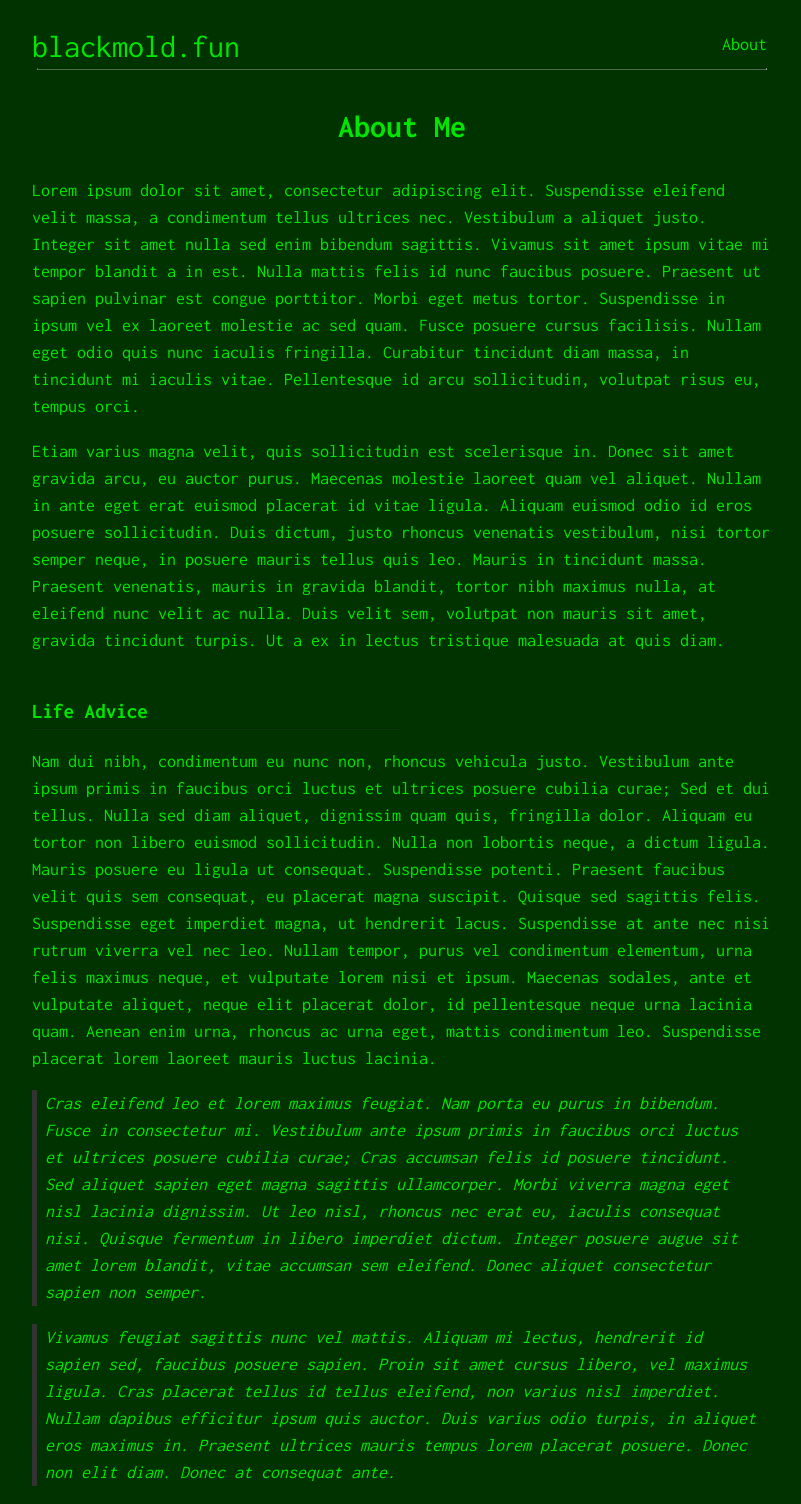
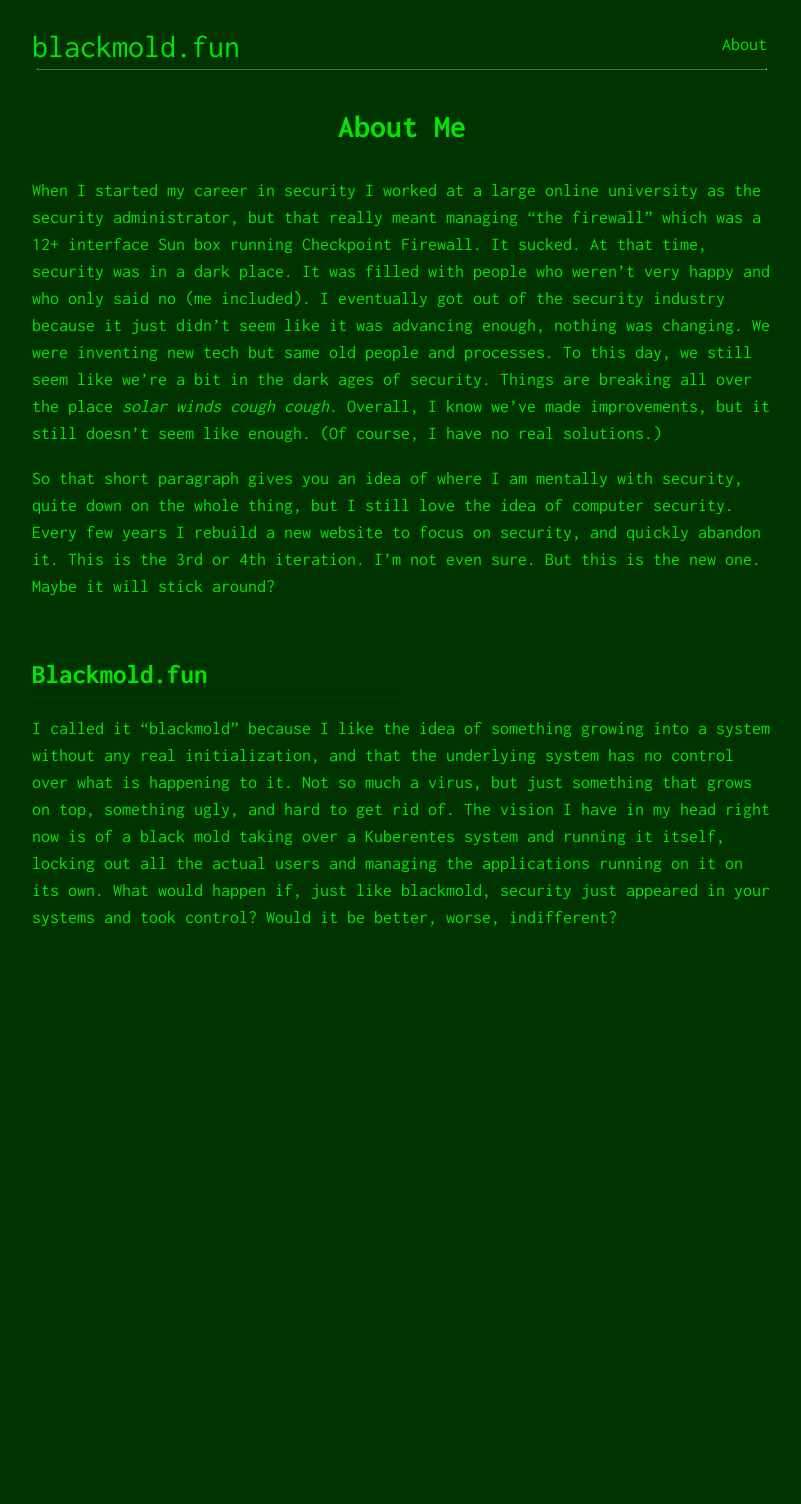
Before and after one commit to blackmold-fun/blackmold-fun.github.io, a Jekyll site: the page built from about.md, in a window 1280 px wide. Shown: the whole page, without its empty margins (238-1039 px from the left). Built offline with Jekyll 4.4.1, drawn with Linux system fonts in a browser that asks for light colours; nearby versions of some CDN libraries; comment, search, counter and statistics services are not loaded; after the commit the page ends 949 px from its top, so only the background shows below that.

Commit message:
udate about

```diff
--- a/about.md
+++ b/about.md
@@ -3,14 +3,10 @@ layout: default
 title: About Me
 ---
 
-Lorem ipsum dolor sit amet, consectetur adipiscing elit. Suspendisse eleifend velit massa, a condimentum tellus ultrices nec. Vestibulum a aliquet justo. Integer sit amet nulla sed enim bibendum sagittis. Vivamus sit amet ipsum vitae mi tempor blandit a in est. Nulla mattis felis id nunc faucibus posuere. Praesent ut sapien pulvinar est congue porttitor. Morbi eget metus tortor. Suspendisse in ipsum vel ex laoreet molestie ac sed quam. Fusce posuere cursus facilisis. Nullam eget odio quis nunc iaculis fringilla. Curabitur tincidunt diam massa, in tincidunt mi iaculis vitae. Pellentesque id arcu sollicitudin, volutpat risus eu, tempus orci.
+When I started my career in security I worked at a large online university as the security administrator, but that really meant managing “the firewall” which was a 12+ interface Sun box running Checkpoint Firewall. It sucked. At that time, security was in a dark place. It was filled with people who weren’t very happy and who only said no (me included). I eventually got out of the security industry because it just didn’t seem like it was advancing enough, nothing was changing. We were inventing new tech but same old people and processes. To this day, we still seem like we’re a bit in the dark ages of security. Things are breaking all over the place *solar winds cough cough*. Overall, I know we’ve made improvements, but it still doesn’t seem like enough. (Of course, I have no real solutions.)
 
-Etiam varius magna velit, quis sollicitudin est scelerisque in. Donec sit amet gravida arcu, eu auctor purus. Maecenas molestie laoreet quam vel aliquet. Nullam in ante eget erat euismod placerat id vitae ligula. Aliquam euismod odio id eros posuere sollicitudin. Duis dictum, justo rhoncus venenatis vestibulum, nisi tortor semper neque, in posuere mauris tellus quis leo. Mauris in tincidunt massa. Praesent venenatis, mauris in gravida blandit, tortor nibh maximus nulla, at eleifend nunc velit ac nulla. Duis velit sem, volutpat non mauris sit amet, gravida tincidunt turpis. Ut a ex in lectus tristique malesuada at quis diam.
+So that short paragraph gives you an idea of where I am mentally with security, quite down on the whole thing, but I still love the idea of computer security. Every few years I rebuild a new website to focus on security, and quickly abandon it. This is the 3rd or 4th iteration. I’m not even sure. But this is the new one. Maybe it will stick around?
 
-### Life Advice
+## Blackmold.fun
 
-Nam dui nibh, condimentum eu nunc non, rhoncus vehicula justo. Vestibulum ante ipsum primis in faucibus orci luctus et ultrices posuere cubilia curae; Sed et dui tellus. Nulla sed diam aliquet, dignissim quam quis, fringilla dolor. Aliquam eu tortor non libero euismod sollicitudin. Nulla non lobortis neque, a dictum ligula. Mauris posuere eu ligula ut consequat. Suspendisse potenti. Praesent faucibus velit quis sem consequat, eu placerat magna suscipit. Quisque sed sagittis felis. Suspendisse eget imperdiet magna, ut hendrerit lacus. Suspendisse at ante nec nisi rutrum viverra vel nec leo. Nullam tempor, purus vel condimentum elementum, urna felis maximus neque, et vulputate lorem nisi et ipsum. Maecenas sodales, ante et vulputate aliquet, neque elit placerat dolor, id pellentesque neque urna lacinia quam. Aenean enim urna, rhoncus ac urna eget, mattis condimentum leo. Suspendisse placerat lorem laoreet mauris luctus lacinia.
-
-> Cras eleifend leo et lorem maximus feugiat. Nam porta eu purus in bibendum. Fusce in consectetur mi. Vestibulum ante ipsum primis in faucibus orci luctus et ultrices posuere cubilia curae; Cras accumsan felis id posuere tincidunt. Sed aliquet sapien eget magna sagittis ullamcorper. Morbi viverra magna eget nisl lacinia dignissim. Ut leo nisl, rhoncus nec erat eu, iaculis consequat nisi. Quisque fermentum in libero imperdiet dictum. Integer posuere augue sit amet lorem blandit, vitae accumsan sem eleifend. Donec aliquet consectetur sapien non semper.
-
-> Vivamus feugiat sagittis nunc vel mattis. Aliquam mi lectus, hendrerit id sapien sed, faucibus posuere sapien. Proin sit amet cursus libero, vel maximus ligula. Cras placerat tellus id tellus eleifend, non varius nisl imperdiet. Nullam dapibus efficitur ipsum quis auctor. Duis varius odio turpis, in aliquet eros maximus in. Praesent ultrices mauris tempus lorem placerat posuere. Donec non elit diam. Donec at consequat ante.
+I called it “blackmold” because I like the idea of something growing into a system without any real initialization, and that the underlying system has no control over what is happening to it. Not so much a virus, but just something that grows on top, something ugly, and hard to get rid of. The vision I have in my head right now is of a black mold taking over a Kuberentes system and running it itself, locking out all the actual users and managing the applications running on it on its own. What would happen if, just like blackmold, security just appeared in your systems and took control? Would it be better, worse, indifferent?
```
